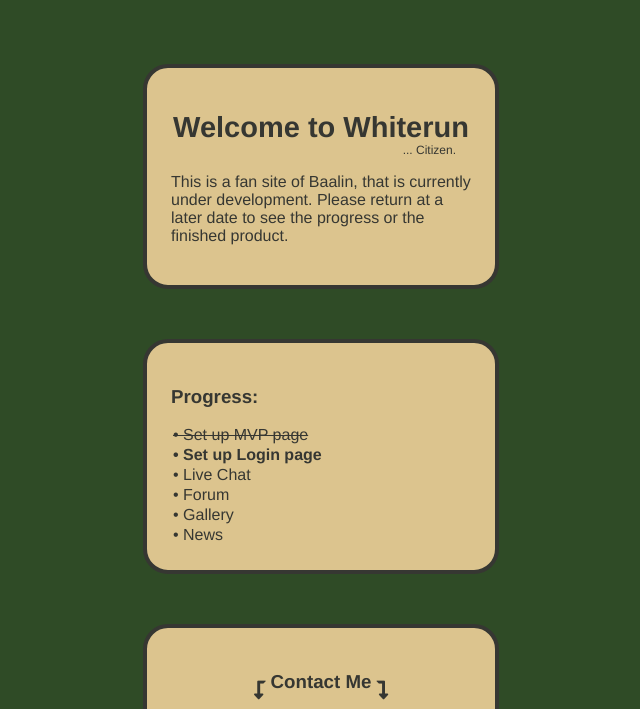
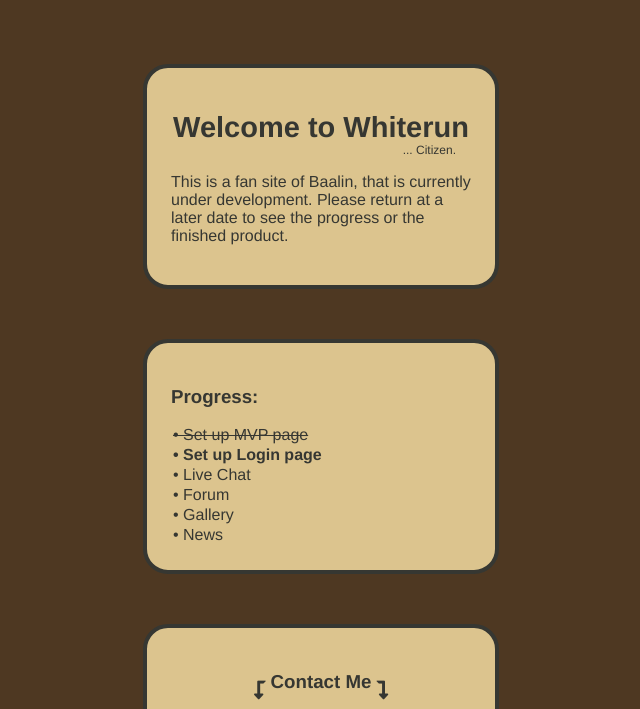
Before and after one commit to Baalin/baalin_fansite, a website: page docs/index.html in a window 1280 px wide. Shown: the top 709 px of the page, without its empty margins (319-959 px from the left). Drawn offline with Linux system fonts and the light colour scheme.

Commit message:
Reverting to Brown
Reverting from the test, everything went well.

```diff
--- a/scss/main.scss
+++ b/scss/main.scss
@@ -2,7 +2,7 @@
 
 body {
   margin: 5% 10% 0% 10%;
-  background-color: $green-color;
+  background-color: $brown-color;
   color: $black-color;
 }
 
```
Also changed, not shown: docs/css/main.css.
